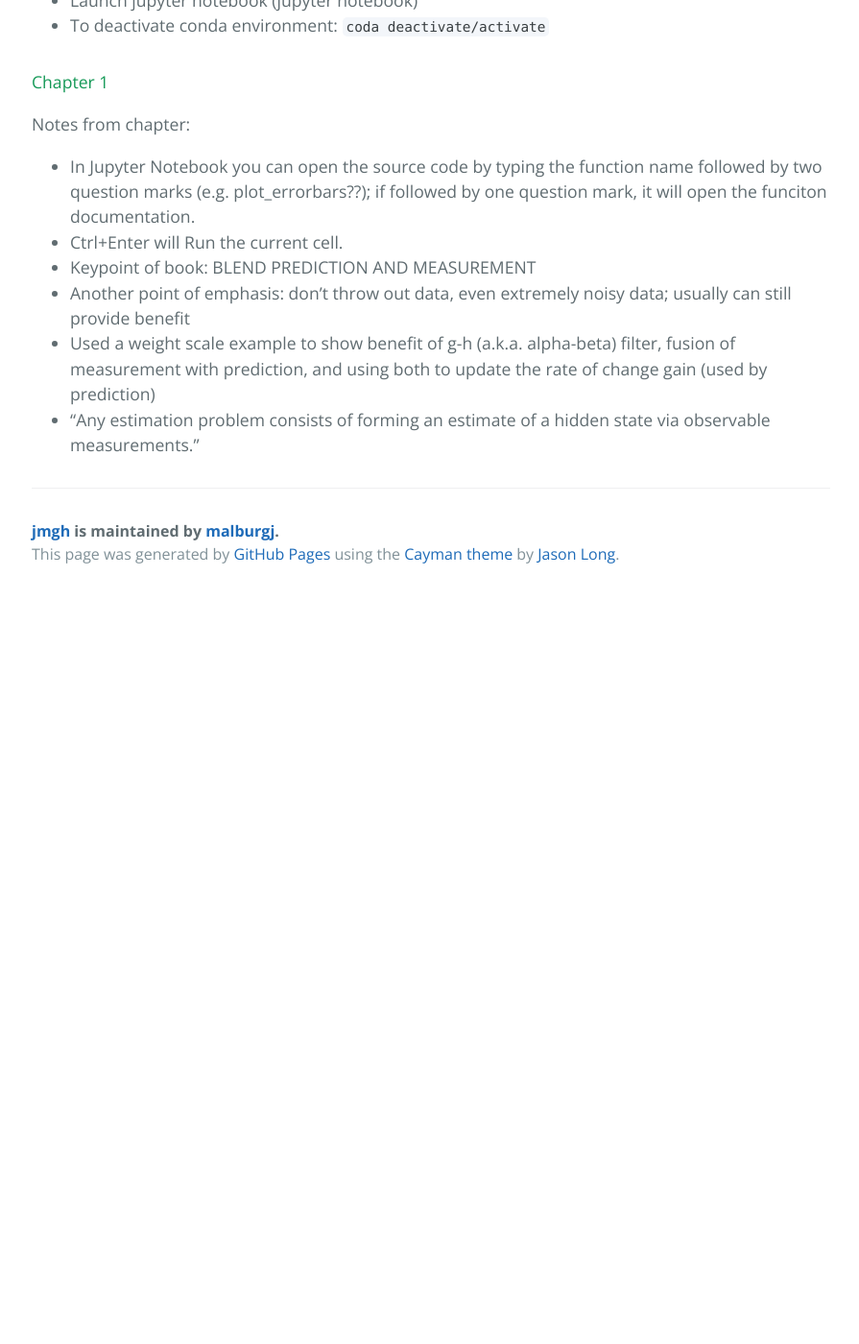
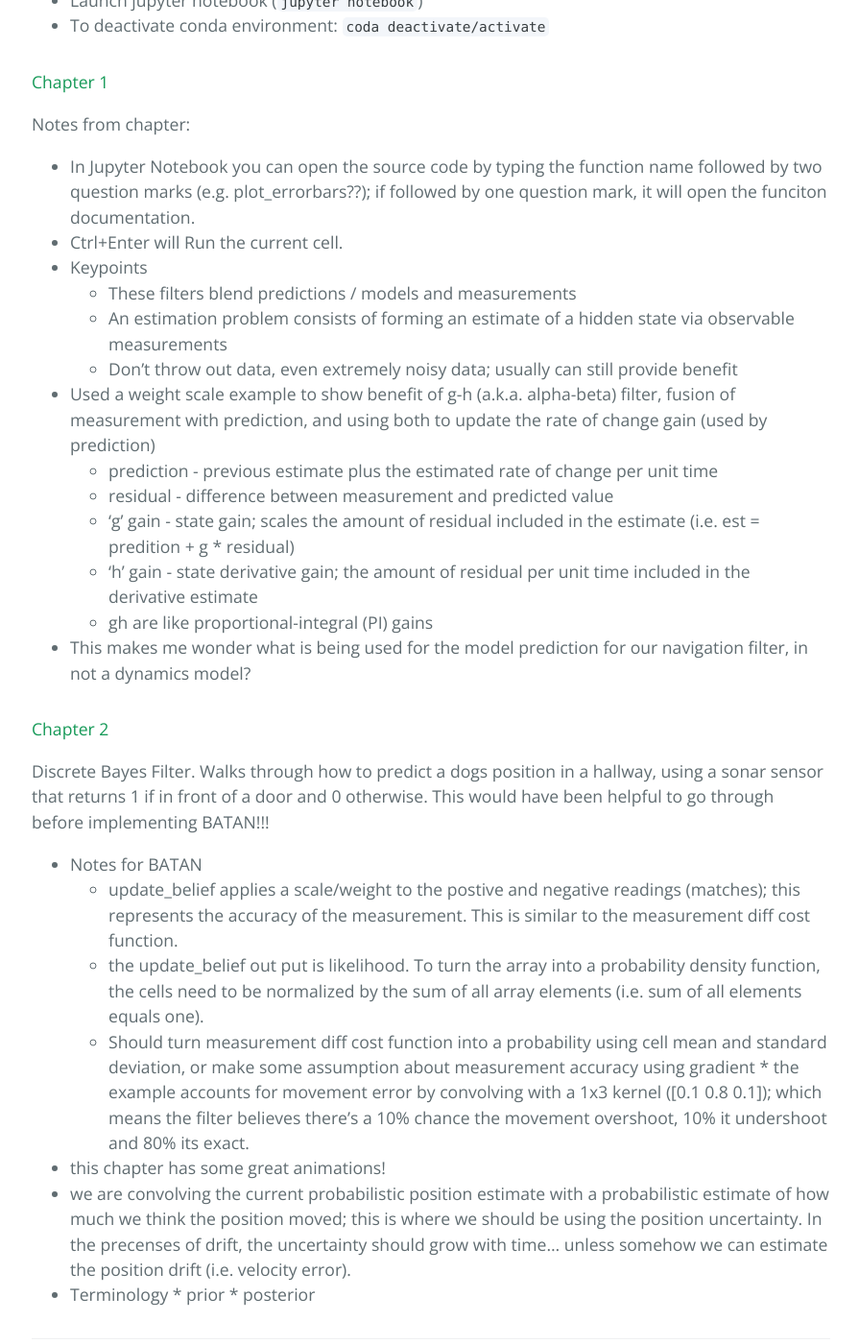
Before and after one commit to malburgj/malburgj.github.io, a Jekyll site: the page built from stateest.md, in a window 1280 px wide and 1400 px high, scrolled down 854 px. Shown: the whole window at 96% size, without its empty margins (191-1086 px from the left). Built offline with Jekyll 4.4.1, drawn with Linux system fonts in a browser that asks for light colours; before the commit the page ends 1475 px from its top, so only the background shows below that; some of the changed text lies outside the part shown.

Commit message:
ch2 reading, static analysis research

```diff
--- /dev/null
+++ b/CPPLINT.cfg
@@ -0,0 +1,6 @@
+      set noparent
+      filter=-legal/copyright
+      linelength=120
+      recursive
+      exclude_files=.*\.o,.*\.d,.*\.elf,.*\.out
+      headers=h,hpp
--- a/stateest.md
+++ b/stateest.md
@@ -10,14 +10,34 @@ Installed anancoda and read through the Preface chapter.  This is my first exper
 *   Install [Anaconda Individual Edition](https://www.anaconda.com/products/individual)
 *   clone repo (`git clone --depth=1 https://github.com/rlabbe/Kalman-and-Bayesian-Filters-in-Python.git`)
 *   Install filterPy library (`pip install filterpy`)
-*   Launch jupyter notebook (jupyter notebook)
+*   Launch jupyter notebook (`jupyter notebook`)
 *   To deactivate conda environment: `coda deactivate/activate`
 
 #### Chapter 1
 Notes from chapter:
 *   In Jupyter Notebook you can open the source code by typing the function name followed by two question marks (e.g. plot_errorbars??); if followed by one question mark, it will open the funciton documentation.
 *   Ctrl+Enter will Run the current cell.
-*   Keypoint of book: BLEND PREDICTION AND MEASUREMENT
-*   Another point of emphasis:  don't throw out data, even extremely noisy data; usually can still provide benefit
+*   Keypoints
+	*   These filters blend predictions / models and measurements
+	*   An estimation problem consists of forming an estimate of a hidden state via observable measurements
+	*   Don't throw out data, even extremely noisy data; usually can still provide benefit
 *   Used a weight scale example to show benefit of g-h (a.k.a. alpha-beta) filter, fusion of measurement with prediction, and using both to update the rate of change gain (used by prediction)
-*   "Any estimation problem consists of forming an estimate of a hidden state via observable measurements."
+	*   prediction - previous estimate plus the estimated rate of change per unit time
+	*   residual - difference between measurement and predicted value
+    *   'g' gain - state gain; scales the amount of residual included in the estimate (i.e. est = predition + g * residual)
+    *   'h' gain - state derivative gain; the amount of residual per unit time included in the derivative estimate
+    *   gh are like proportional-integral (PI) gains
+*   This makes me wonder what is being used for the model prediction for our navigation filter, in not a dynamics model?
+
+#### Chapter 2
+Discrete Bayes Filter.  Walks through how to predict a dogs position in a hallway, using a sonar sensor that returns 1 if in front of a door and 0 otherwise.  This would have been helpful to go through before implementing BATAN!!!
+*   Notes for BATAN
+	*   update_belief applies a scale/weight to the postive and negative readings (matches); this represents the accuracy of the measurement.  This is similar to the measurement diff cost function.
+	*   the update_belief out put is likelihood.  To turn the array into a probability density function, the cells need to be normalized by the sum of all array elements (i.e. sum of all elements equals one).
+	*   Should turn measurement diff cost function into a probability using cell mean and standard deviation, or make some assumption about measurement accuracy using gradient
+ 	*   the example accounts for movement error by convolving with a 1x3 kernel ([0.1 0.8 0.1]); which means the filter believes there's a 10% chance the movement overshoot, 10% it undershoot and 80% its exact.
+*   this chapter has some great animations!
+*   we are convolving the current probabilistic position estimate with a probabilistic estimate of how much we think the position moved; this is where we should be using the position uncertainty.  In the precenses of drift, the uncertainty should grow with time... unless somehow we can estimate the position drift (i.e. velocity error).
+*   Terminology
+ 	*   prior
+ 	*   posterior
```
Also changed, not shown: software.md (+1 -0 lines).
